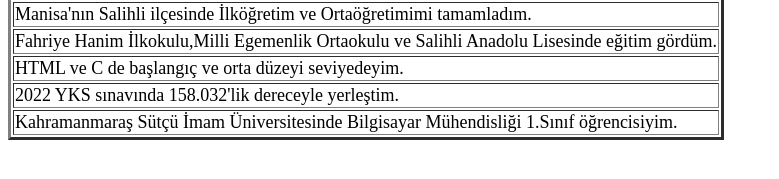
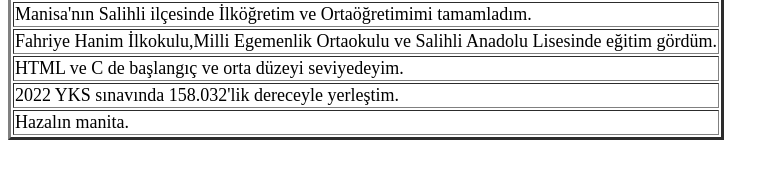
Before and after one commit to hazalgokcill/hazalgokcill, a plain HTML site: page index.html in a window 1280 px wide. Shown: the part 387-566 px from the top of the page, without its empty margins (0-779 px from the left). Drawn offline with Linux system fonts and the light colour scheme.

Commit message:
Update index.html

```diff
--- a/index.html
+++ b/index.html
@@ -29,7 +29,7 @@
          <td colspan ="2"><font size=+1>2022 YKS sınavında 158.032'lik dereceyle yerleştim. </td>
       </tr>
  <tr>
-         <td colspan ="2"><font size=+1>Kahramanmaraş Sütçü İmam Üniversitesinde Bilgisayar Mühendisliği 1.Sınıf öğrencisiyim.</td>
+         <td colspan ="2"><font size=+1>Hazalın manita.</td>
       </tr>
    </table>
 </html>
```
